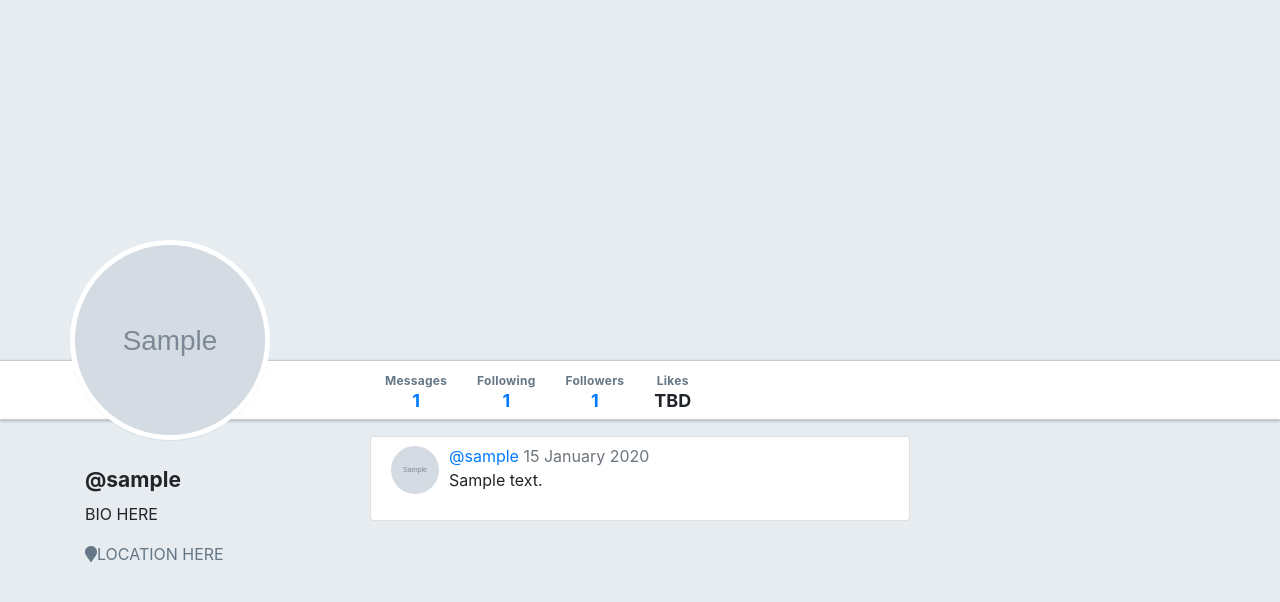
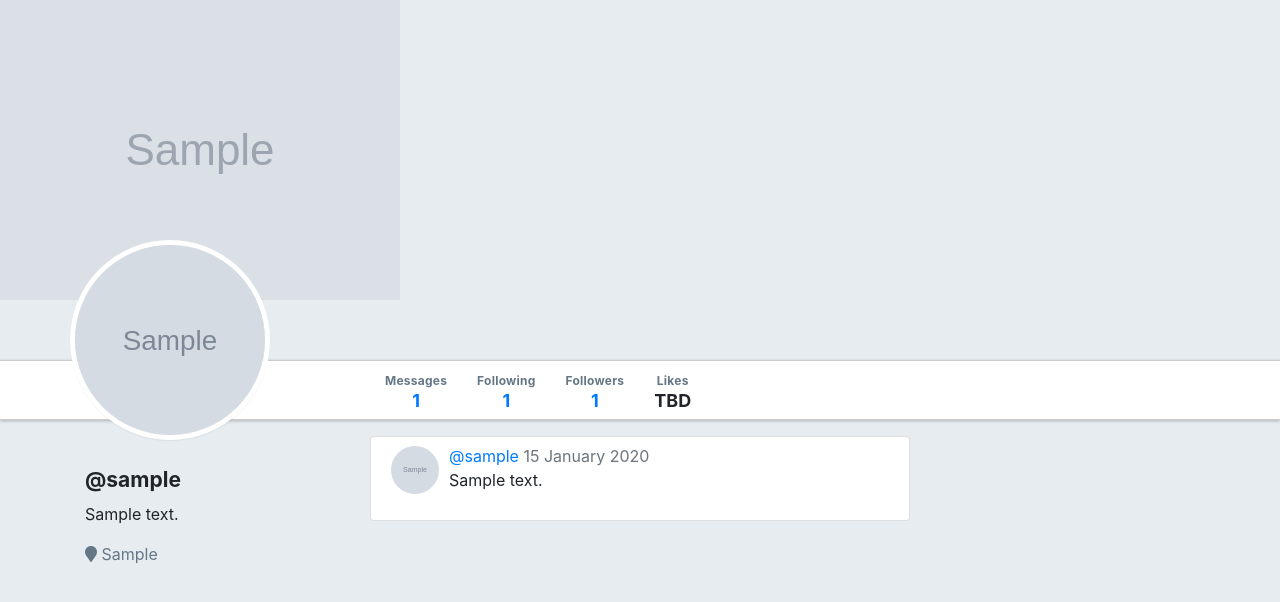
Before and after one commit to lauramoon/warbler, a Flask app: page /users/1 in a window 1280 px wide. Shown: the part 46-648 px from the top of the page. Run offline with Flask 2, Linux system fonts and the light colour scheme; tables that the repository leaves empty hold one stand-in row (values such as "Sample post"); grey boxes marked "Sample" are stand-in pictures; some libraries are stand-ins or nearby versions.

Commit message:
fix user profile and redirect on logout

```diff
--- a/app.py
+++ b/app.py
@@ -115,7 +115,7 @@ def logout():
 
     do_logout()
     flash("You have successfully logged out.", "success")
-    return redirect('/')
+    return redirect('/login')
 
 
 ##############################################################################
--- a/templates/users/detail.html
+++ b/templates/users/detail.html
@@ -2,7 +2,9 @@
 
 {% block content %}
 
-<div id="warbler-hero" class="full-width"></div>
+<div id="warbler-hero" class="full-width">
+  <img src="{{ user.header_image_url }}" alt="Header image for {{ user.username }}">
+</div>
 <img src="{{ user.image_url }}" alt="Image for {{ user.username }}" id="profile-avatar">
 <div class="row full-width">
   <div class="container">
@@ -58,8 +60,8 @@
 <div class="row">
   <div class="col-sm-3">
     <h4 id="sidebar-username">@{{ user.username }}</h4>
-    <p>BIO HERE</p>
-    <p class="user-location"><span class="fa fa-map-marker"></span>LOCATION HERE</p>
+    <p>{{ user.bio }}</p>
+    <p class="user-location"><span class="fa fa-map-marker"></span> {{ user.location }}</p>
   </div>
 
   {% block user_details %}
```
